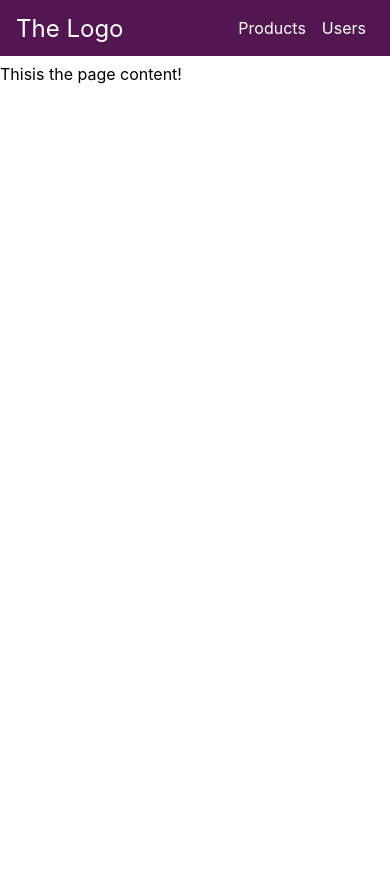
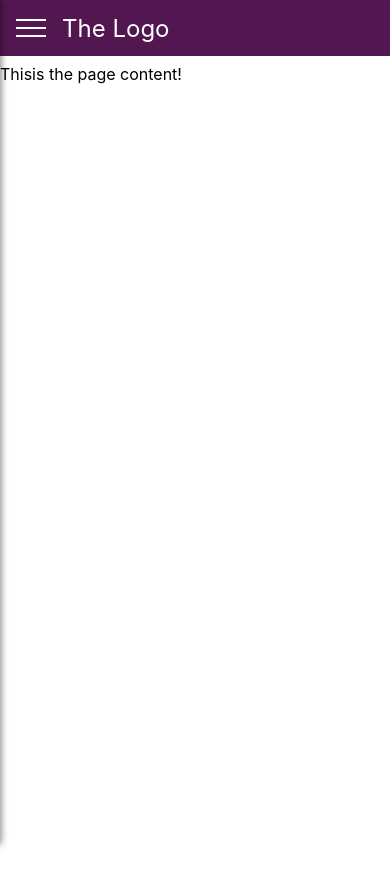
Before and after one commit to CatiaWidgets/AmplifyReactWebsite, a React (Create React App) app in the folder amplifycatiawidgets/: page / in a window 390 px wide. Shown: the top 886 px of the page. Before the commit the page ends 844 px from the top, so only its background shows below. Built offline with nearby package versions, Linux system fonts and the light colour scheme.

Commit message:
Finished SideBar Mobile vs Big Screen

```diff
--- a/amplifycatiawidgets/src/App.js
+++ b/amplifycatiawidgets/src/App.js
@@ -1,15 +1,49 @@
+//https://academind.com/tutorials/reactjs-navbar-side-drawer/
+
+import React, { Component, useState, useEffect } from "react";
 
 import ToolbarComponent from "./Components/Toolbar/ToolbarComponent";
+import SideDrawComponent from "./Components/SideDraw/SideDrawComponent";
+import BackdropComponent from "./Components/Backdrop/BackdropComponent";
 
-function App() {
+class App extends Component {
+
+    state = {
+        sideDrawOpen: false
+    };
+
+    drawToggleClickHandler = () => {
+        this.setState((prevState) => {
+            return { sideDrawOpen: !prevState.sideDrawOpen };
+        });
+    };
+
+    backdropClickHandler = () => {
+        this.setState({ sideDrawOpen: false});
+
+    };
+
+    render() {
+
+        let backdrop;
+
+        if (this.state.sideDrawOpen) {
+            backdrop = <BackdropComponent backdropClickHandler={this.backdropClickHandler}/>;
+        }
       return (
-    <div className="App">
-          <ToolbarComponent />
+          <div className="App" style={{ height: '100%' }}>
+
+              <ToolbarComponent drawToggleClickHandler = {this.drawToggleClickHandler}/>
+              <SideDrawComponent Show={this.state.sideDrawOpen}/>
+
+              {backdrop}
+
               <main style={{marginTop:'64px'} }>
                   <p>Thisis the page content!</p>
               </main>
         </div>
       );
     }
+}
 
 export default App;
--- /dev/null
+++ b/amplifycatiawidgets/src/Components/Backdrop/Backdrop.css
@@ -0,0 +1,9 @@
+.backdrop{
+    top:0;
+    left:0;
+    position:fixed;
+    width:100%;
+    height:100%;
+    background: rgba(0,0,0,0.3);
+    z-index:100;
+}
--- /dev/null
+++ b/amplifycatiawidgets/src/Components/Backdrop/BackdropComponent.js
@@ -0,0 +1,11 @@
+import React, { } from "react";
+
+import './Backdrop.css';
+
+const BackdropComponent = props => (
+
+    <div className="backdrop" onClick={props.backdropClickHandler}></div>
+);
+
+
+export default BackdropComponent;
--- /dev/null
+++ b/amplifycatiawidgets/src/Components/SideDraw/SideDraw.css
@@ -0,0 +1,46 @@
+	.SideDraw {
+		height: 100%;
+		background: white;
+		box-shadow: 1px 0px 7px rgba(0,0,0,0.5);
+		position: fixed;
+		top: 0;
+		left: 0;
+		width: 70%;
+		max-width: 400px;
+		z-index: 200;
+		transform: translateX(-100%);
+		transition:transform 0.3s ease-out;
+	}
+
+	.SideDraw.SideDrawOpen{
+		transform: translateX(0);
+	}
+
+	.SideDraw ul {
+		height: 100%;
+		list-style: none;
+		display: flex;
+		flex-direction: column;
+		justify-content: center;
+	}
+
+	.SideDraw li {
+		margin:0.5rem 0;
+	}
+
+	.SideDraw a{
+		color:#521751;
+		text-decoration:none;
+		font-size:1.2rem;
+	}
+
+	.SideDraw a:hover,
+	.SideDraw a:active{
+		color: #fa923f;
+	}
+
+	@media (min-width: 796px) {
+		.SideDraw {
+			display: none;
+		}
+}
--- a/amplifycatiawidgets/src/Components/SideDraw/SideDrawComponent.js
+++ b/amplifycatiawidgets/src/Components/SideDraw/SideDrawComponent.js
@@ -0,0 +1,21 @@
+import React, { } from "react";
+
+import './SideDraw.css';
+
+const SideDrawComponent = props => {
+    let drawerClasses = ['SideDraw'];
+    if (props.Show) {
+        drawerClasses = ['SideDraw SideDrawOpen']
+    }
+    return (
+        <nav className={drawerClasses}>
+            <ul>
+                <li><a href="/">Products</a></li>
+                <li><a href="/">Users</a></li>
+            </ul>
+        </nav>
+    );
+};
+
+
+export default SideDrawComponent;
--- /dev/null
+++ b/amplifycatiawidgets/src/Components/SideDraw/SideDrawToggle.css
@@ -0,0 +1,23 @@
+    .toggle-button
+    {
+        display:flex;
+        flex-direction:column;
+        justify-content:space-around;
+        height:24px;
+        width:30px;
+        background:transparent;
+        border:none;
+        cursor:pointer;
+        padding:0;
+        box-sizing:border-box;
+    }
+
+    .toggle-button:focus {
+        outline:none;
+    }
+
+    .toggle-button_line{
+        width:30px;
+        height:2px;
+        background:white;
+    }
--- a/amplifycatiawidgets/src/Components/SideDraw/SideDrawToggleComponent.js
+++ b/amplifycatiawidgets/src/Components/SideDraw/SideDrawToggleComponent.js
@@ -0,0 +1,15 @@
+import React, { } from "react";
+
+import './SideDrawToggle.css';
+
+const SideDrawToggleComponent = props => (
+
+    <button className="toggle-button" onClick={props.drawToggleClickHandler}>
+        <div className="toggle-button_line"></div>
+        <div className="toggle-button_line"></div>
+        <div className="toggle-button_line"></div>
+        </button>
+ );
+
+
+export default SideDrawToggleComponent;
--- a/amplifycatiawidgets/src/Components/Toolbar/Toolbar.css
+++ b/amplifycatiawidgets/src/Components/Toolbar/Toolbar.css
@@ -15,7 +15,7 @@
     }
 
     .toolbar_logo{
-
+        margin-left: 1rem;
     }
 
     .toolbar_logo a{
@@ -51,3 +51,19 @@
     .spacer{
         flex:1;
     }
+
+    @media (max-width: 768px){
+        .toolbar_navigation-items{
+            display:none;
+        }
+    }
+
+    @media(min-width: 769px){
+        .toolbar_toggle-button {
+            display: none;
+        }
+
+        .toolbar_logo{
+            margin-left: 0;
+        }
+    }
--- a/amplifycatiawidgets/src/Components/Toolbar/ToolbarComponent.js
+++ b/amplifycatiawidgets/src/Components/Toolbar/ToolbarComponent.js
@@ -2,10 +2,14 @@ import React, { } from "react";
 
 import './Toolbar.css';
 
+import SideDrawToggleComponent from "../SideDraw/SideDrawToggleComponent";
+
 const ToolbarComponent = props => (
     <header className="toolbar">
         <nav className="toolbar_navigation">
-            <div></div>
+            <div className="toolbar_toggle-button">
+                <SideDrawToggleComponent drawToggleClickHandler={props.drawToggleClickHandler}/>
+            </div>
             <div className="toolbar_logo"><a href="/">The Logo</a></div>
             <div className="spacer"></div>
             <div className="toolbar_navigation-items">
--- a/amplifycatiawidgets/src/index.css
+++ b/amplifycatiawidgets/src/index.css
@@ -1,5 +1,11 @@
+    html{
+        height:100%;
+    }
+
     body {
       margin: 0;
+      height:100%;
+
       font-family: -apple-system, BlinkMacSystemFont, 'Segoe UI', 'Roboto', 'Oxygen',
         'Ubuntu', 'Cantarell', 'Fira Sans', 'Droid Sans', 'Helvetica Neue',
         sans-serif;
```
Lines whose indentation alone changed are shown as unchanged.
